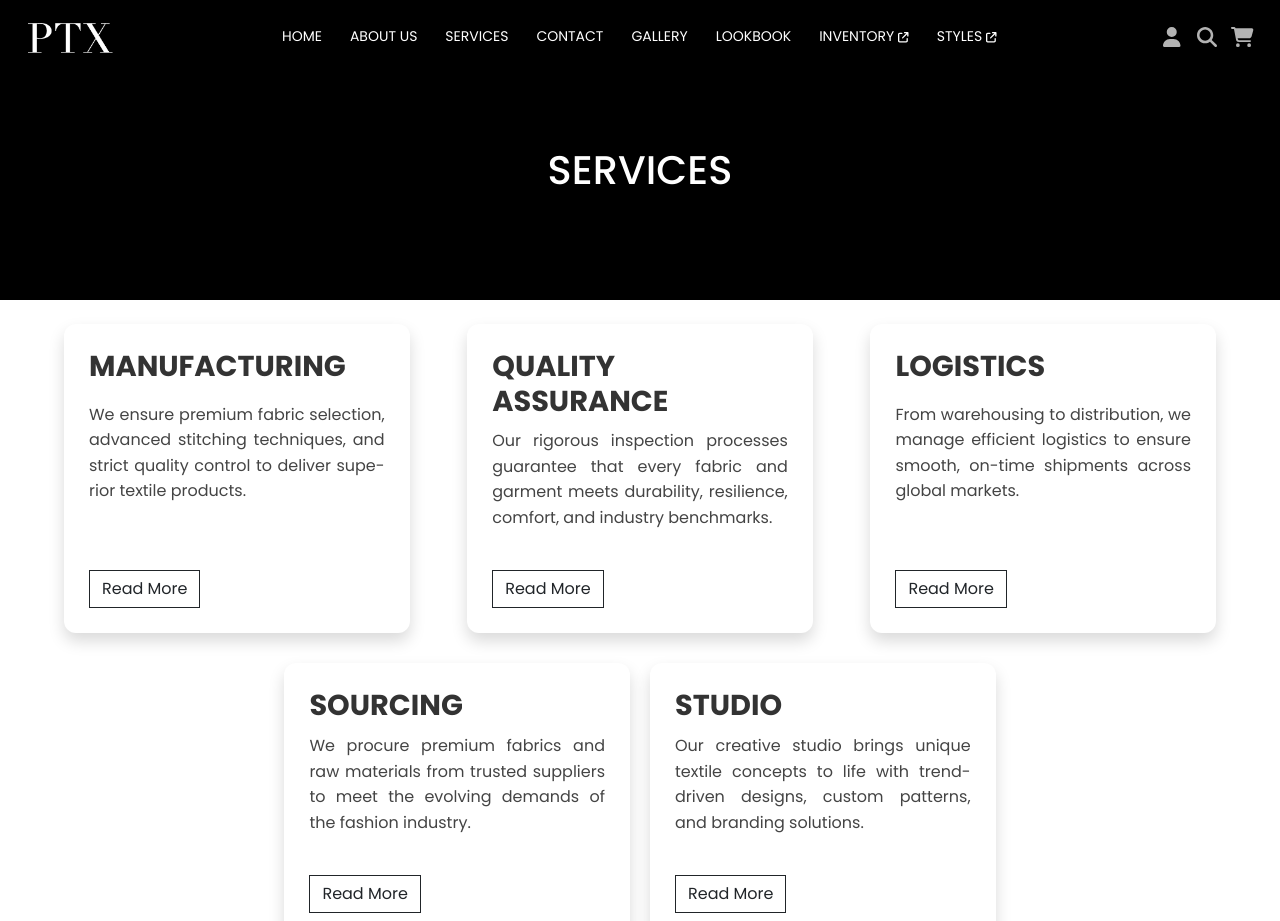
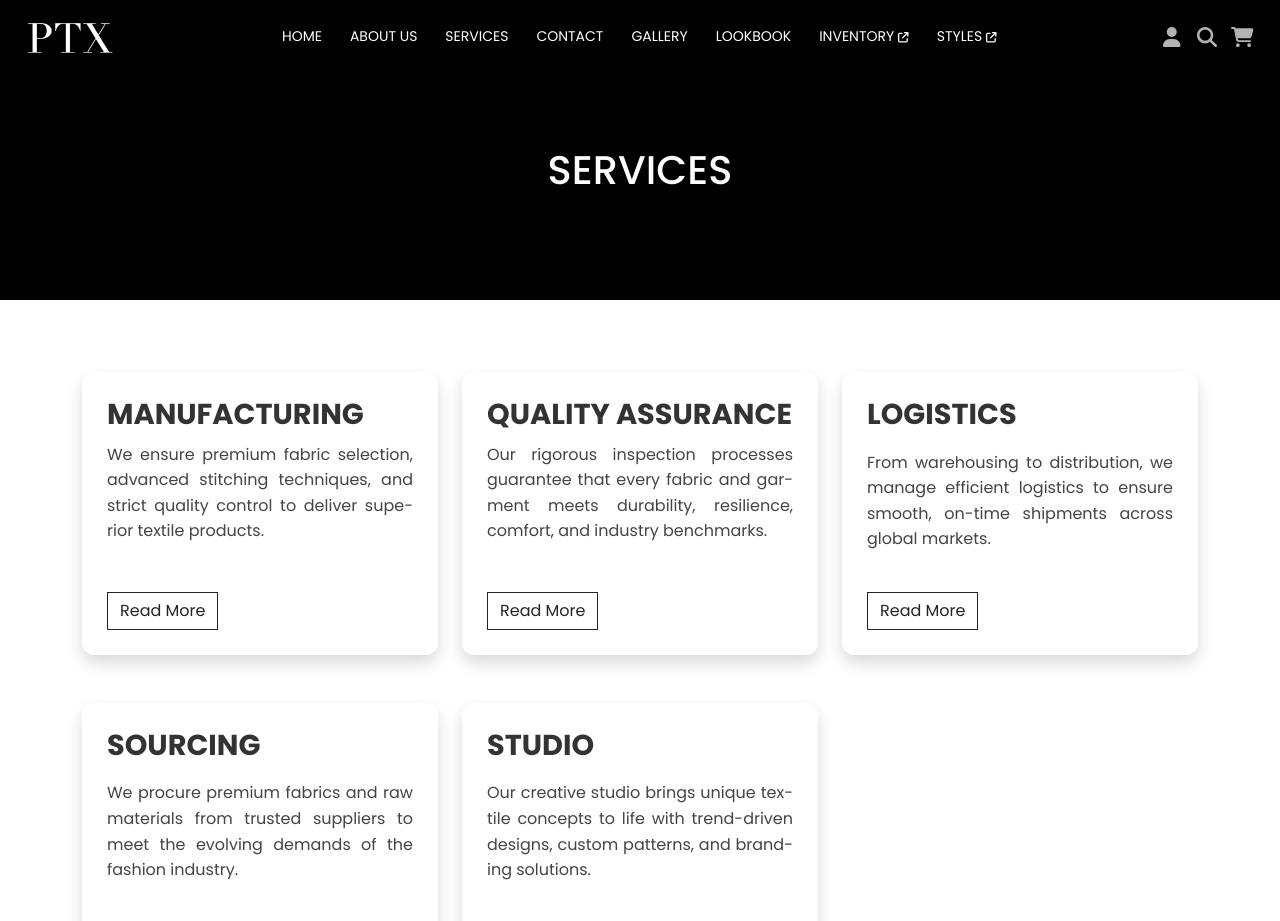
Before and after one commit to Zeeshanprojects/PTX-2, a React (Create React App) app in the folder PTX-2/ptx-2/: page /Services in a window 1280 px wide. Shown: the top 921 px of the page. Built offline with nearby package versions, Linux system fonts and the light colour scheme.

Commit message:
Services Updated

```diff
--- a/PTX-2/ptx-2/src/Pages/Services.jsx
+++ b/PTX-2/ptx-2/src/Pages/Services.jsx
@@ -13,14 +13,14 @@ export default function Services() {
         <h1 className="mt-5 text-center">SERVICES</h1>
       </div>
 
-   <br/>
-      <div className="services-container">
-        <div className="service-row">
-          <div className="service-col ">
+      <br />
+      <div className="container">
+        <div className="row">
+          <div className="col-sm-12 col-md-6 col-lg-4 col-xl-4 mt-5">
             <div className="service-card h-100 d-flex flex-column">
               <div className="service-card-body d-flex flex-column flex-grow-1">
                 <h6 className="service-card-title">MANUFACTURING</h6>
-                <p className="service-card-text mt-2">
+                <p className="service-card-text ">
                   We ensure premium fabric selection, advanced stitching
                   techniques, and strict quality control to deliver superior
                   textile products.
@@ -34,7 +34,7 @@ export default function Services() {
               </div>
             </div>
           </div>
-          <div className="service-col">
+          <div className="col-sm-12 col-md-6 col-lg-4 col-xl-4 mt-5">
             <div className="service-card h-100 d-flex flex-column">
               <div className="service-card-body d-flex flex-column flex-grow-1">
                 <h6 className="service-card-title">QUALITY ASSURANCE</h6>
@@ -52,7 +52,7 @@ export default function Services() {
               </div>
             </div>
           </div>
-          <div className="service-col">
+          <div className="col-sm-12 col-md-6 col-lg-4 col-xl-4 mt-5">
             <div className="service-card h-100 d-flex flex-column">
               <div className="service-card-body d-flex flex-column flex-grow-1">
                 <h6 className="service-card-title">LOGISTICS</h6>
@@ -70,20 +70,18 @@ export default function Services() {
               </div>
             </div>
           </div>
-        </div>
 
-        <div className="service-row">
-          <div className="service-col">
+          <div className="col-sm-12 col-md-6 col-lg-4 col-xl-4 mt-5">
             <div className="service-card h-100 d-flex flex-column">
               <div className="service-card-body d-flex flex-column flex-grow-1">
                 <h6 className="service-card-title">SOURCING</h6>
-                <p className="service-card-text">
+                <p className="service-card-text mt-2">
                 We procure premium fabrics and raw materials from trusted
                     suppliers to meet the evolving demands of the fashion
                     industry.
                 </p>
                 <br />
-                <Link to="/Sourcing" className="mt-auto">
+                <Link to="/Sourcing" className="mt-auto ">
                   <button type="button" className="btn btn-outline-dark">
                     Read More
                   </button>
@@ -91,17 +89,19 @@ export default function Services() {
               </div>
             </div>
           </div>
-          <div className="service-col">
+
+
+          <div className="col-sm-12 col-md-6 col-lg-4 col-xl-4 mt-5">
             <div className="service-card h-100 d-flex flex-column">
               <div className="service-card-body d-flex flex-column flex-grow-1">
                 <h6 className="service-card-title">STUDIO</h6>
-                <p className="service-card-text">
+                <p className="service-card-text mt-2">
                 Our creative studio brings unique textile concepts to life
                     with trend-driven designs, custom patterns, and branding
                     solutions.
                 </p>
                 <br />
-                <Link to="/Studio" className="mt-auto">
+                <Link to="/Studio" className="mt-auto ">
                   <button type="button" className="btn btn-outline-dark">
                     Read More
                   </button>
@@ -110,9 +110,12 @@ export default function Services() {
             </div>
           </div>
         </div>
+
+
+
       </div>
       <div className="space"></div>
-      <Footer/>
+      <Footer />
     </>
   );
 }
--- a/PTX-2/ptx-2/src/Pages/Services.style.css
+++ b/PTX-2/ptx-2/src/Pages/Services.style.css
@@ -1,11 +1,12 @@
 /* White background container */
 .services-container {
-    width: 90%;
-    margin: auto;
+    width: 100%;
+    margin-left: 10px;
   }
     .service-row {
     display: flex;
-    justify-content: space-between;
+    /* justify-content: space-between; */
+
     flex-wrap: wrap;
     margin-bottom: 30px;
   }
@@ -41,10 +42,7 @@
     color: #444;
     line-height: 1.6;
   }
-.service-row:nth-child(2) {
-    justify-content: center;
-gap: 20px;
-  }
+
     @media (max-width: 992px) {
     .service-col {
       width: 45%;
@@ -57,15 +55,6 @@ gap: 20px;
       gap: 20px;
     }
 
-    /* First row (2 cards) */
-    .service-row:first-child .service-col {
-      width: calc(50% - 10px);
-    }
-
-    /* Second row (3 cards) */
-    .service-row:nth-child(2) .service-col {
-      width: calc(33.33% - 10px);
-    }
   }
   @media (max-width: 768px) {
     .service-col {
```
Lines whose indentation alone changed are shown as unchanged.
